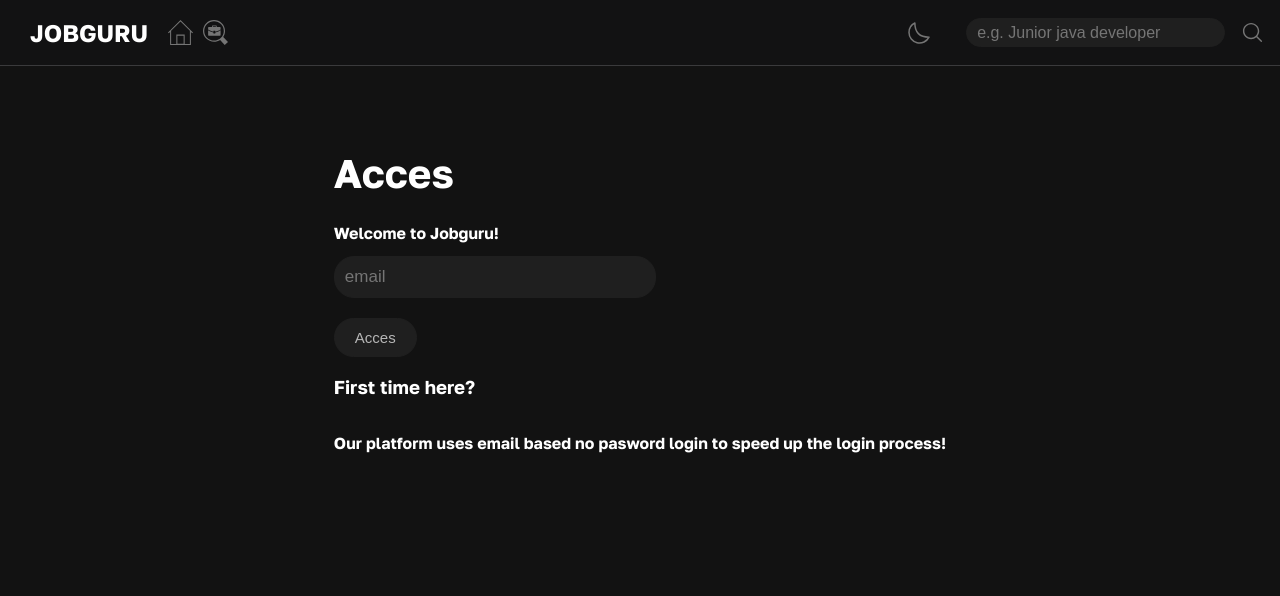
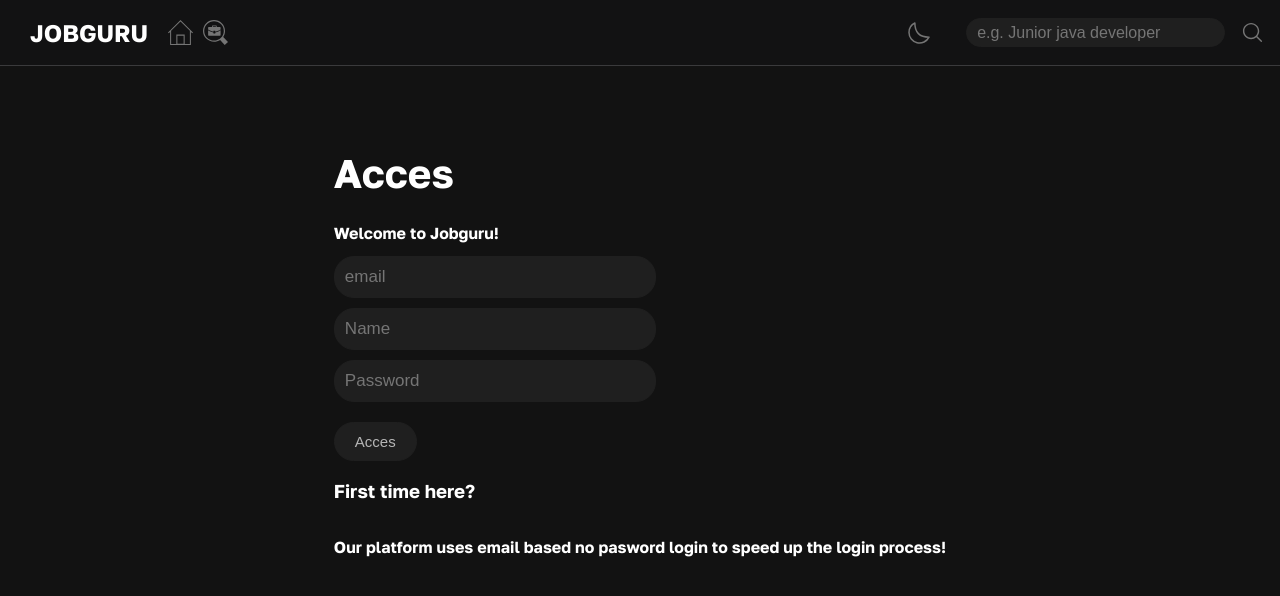
Before and after one commit to szymon676/Jobguru, a Vue app in the folder Frontend/: page / in a window 1280 px wide. Shown: the top 596 px of the page. Built offline with nearby package versions, Linux system fonts and the light colour scheme.

Commit message:
Login form

```diff
--- a/Frontend/src/pages/HomePage.vue
+++ b/Frontend/src/pages/HomePage.vue
@@ -1,3 +1,28 @@
+<template>
+  <div>
+    <headerComponent @darkModeToggle="handleDarkModeToggle" />
+    <div class="acces-wrapper">
+      <div class="acces">
+        <h2>Acces</h2>
+        <p>Welcome to Jobguru!</p>
+        <div class="input-group" :class="{ show: showNameInput }">
+          <input type="email" placeholder="email" class="email" v-model="email" />
+        </div>
+        <div class="input-group" :class="{ show: showNameInput }">
+          <input type="text" placeholder="Name" class="name" v-model="name" />
+        </div>
+        <div class="input-group" :class="{ show: showPasswordInput }">
+          <input type="password" placeholder="Password" class="password" v-model="password" />
+          <button class="accesBtn" @click="login()">Acces</button>
+        </div>
+
+        <h3>First time here?</h3>
+        <p>Our platform uses email based no pasword login to speed up the login process!</p>
+      </div>
+    </div>
+  </div>
+</template>
+
 <script lang="ts">
 import HeaderComponent from '@/components/HeaderComponent.vue'
 import { defineComponent } from 'vue'
@@ -5,6 +30,15 @@ import { defineComponent } from 'vue'
 export default defineComponent({
   components: {
     headerComponent: HeaderComponent
+  },
+  data() {
+    return {
+      email: '',
+      name: '',
+      password: '',
+      showNameInput: false,
+      showPasswordInput: false
+    }
   },
   methods: {
     handleDarkModeToggle() {
@@ -17,27 +51,13 @@ export default defineComponent({
       ghBtn?.classList.toggle('DarkToggle')
       accesBtn?.classList.toggle('DarkToggle')
       emailInput?.classList.toggle('DarkToggle')
+    },
+    login() {
+      console.log(`Email: ${this.email}\nName: ${this.name}\nPassword: ${this.password}`)
     }
   }
 })
 </script>
-
-<template>
-  <div>
-    <headerComponent @darkModeToggle="handleDarkModeToggle" />
-    <div class="acces-wrapper">
-      <div class="acces">
-        <h2>Acces</h2>
-        <p>Welcome to Jobguru!</p>
-        <input type="email" placeholder="email" class="email" />
-        <button class="accesBtn">Acces</button>
-
-        <h3>First time here?</h3>
-        <p>Our platform uses email based no pasword login to speed up the login process!</p>
-      </div>
-    </div>
-  </div>
-</template>
 
 <style>
 body {
@@ -124,4 +144,9 @@ body {
   background-color: #fff !important;
   color: #121213 !important;
 }
+
+.name,
+.password {
+  margin-top: 10px;
+}
 </style>
```
